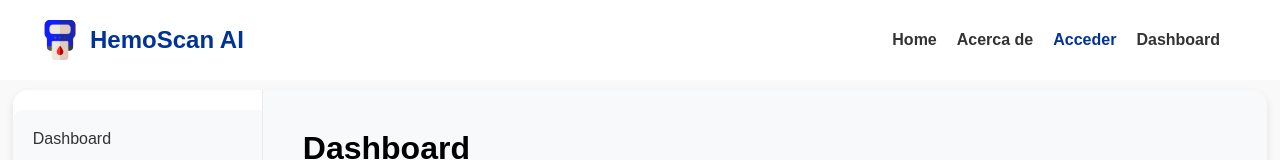
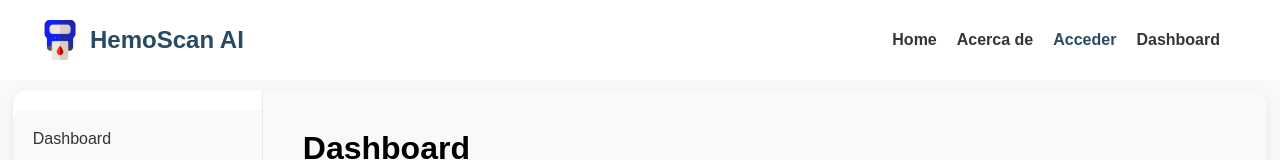
Before and after one commit to JiovannyVega/HemoScan, a React (Create React App) app: page /dashboard in a window 1280 px wide. Shown: the top 160 px of the page. Built offline with nearby package versions, Linux system fonts and the light colour scheme.

Commit message:
Se vincula colors.css a los componentes de headers

```diff
--- a/src/components/Header.js
+++ b/src/components/Header.js
@@ -1,4 +1,4 @@
-import { BrowserRouter as Router, Route, Routes, Link } from "react-router-dom";
+import { Link } from "react-router-dom";
 import React from "react";
 import styles from "./Header.module.css";
 
@@ -8,7 +8,7 @@ function Header() {
             <nav className={styles.nav}>
                 <div className={styles.logo}>
                     <img src={require("../assets/logo.png")} alt="HemoScan AI" />
-          <h1>HemoScan AI</h1>
+                    <h1 className={styles.logoText}>HemoScan AI</h1>
                 </div>
                 <ul className={styles.navLinks}>
                     <li>
--- a/src/components/Header.module.css
+++ b/src/components/Header.module.css
@@ -1,3 +1,5 @@
+@import "../styles/colors.css";
+
 .header {
   width: 100%;
   padding: 20px;
@@ -8,11 +10,7 @@
   z-index: 1000; /* Ensure it stays on top */
 }
 
-body {
-  font-family: "Poppins", sans-serif;
-}
-
-nav {
+.nav {
   display: flex;
   justify-content: space-between;
   align-items: center;
@@ -30,9 +28,9 @@ nav {
   margin-right: 10px;
 }
 
-.logo h1 {
+.logoText {
   font-size: 24px;
-  color: #003399;
+  color: var(--color-primary);
 }
 
 .navLinks {
@@ -49,10 +47,10 @@ nav {
 
 .navLinks a {
   text-decoration: none;
-  color: #333;
+  color: var(--color-text);
   font-weight: 600;
 }
 
 .navLinks a.active {
-  color: #003399;
+  color: var(--color-primary);
 }
```
Lines whose indentation alone changed are shown as unchanged.
